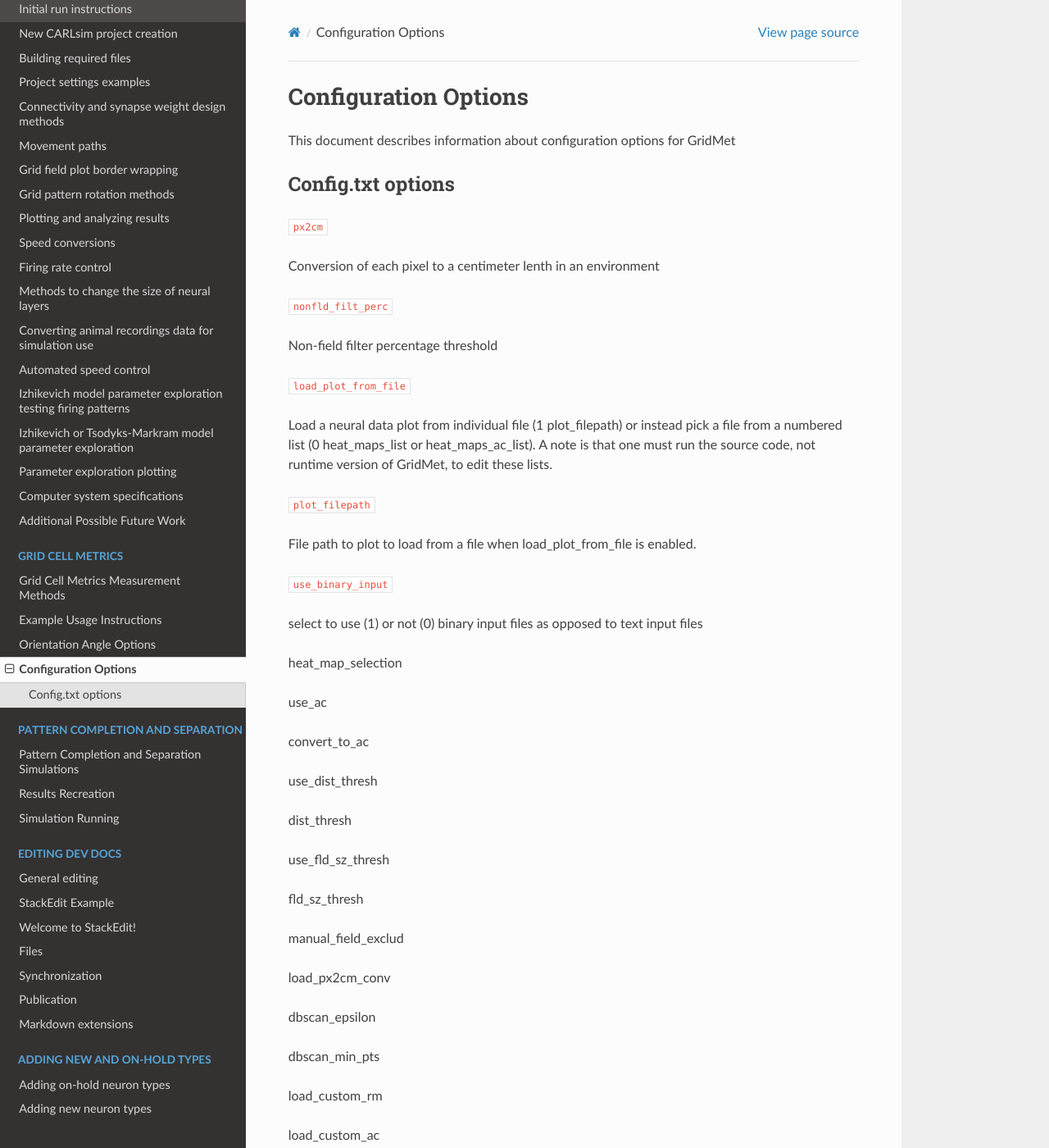
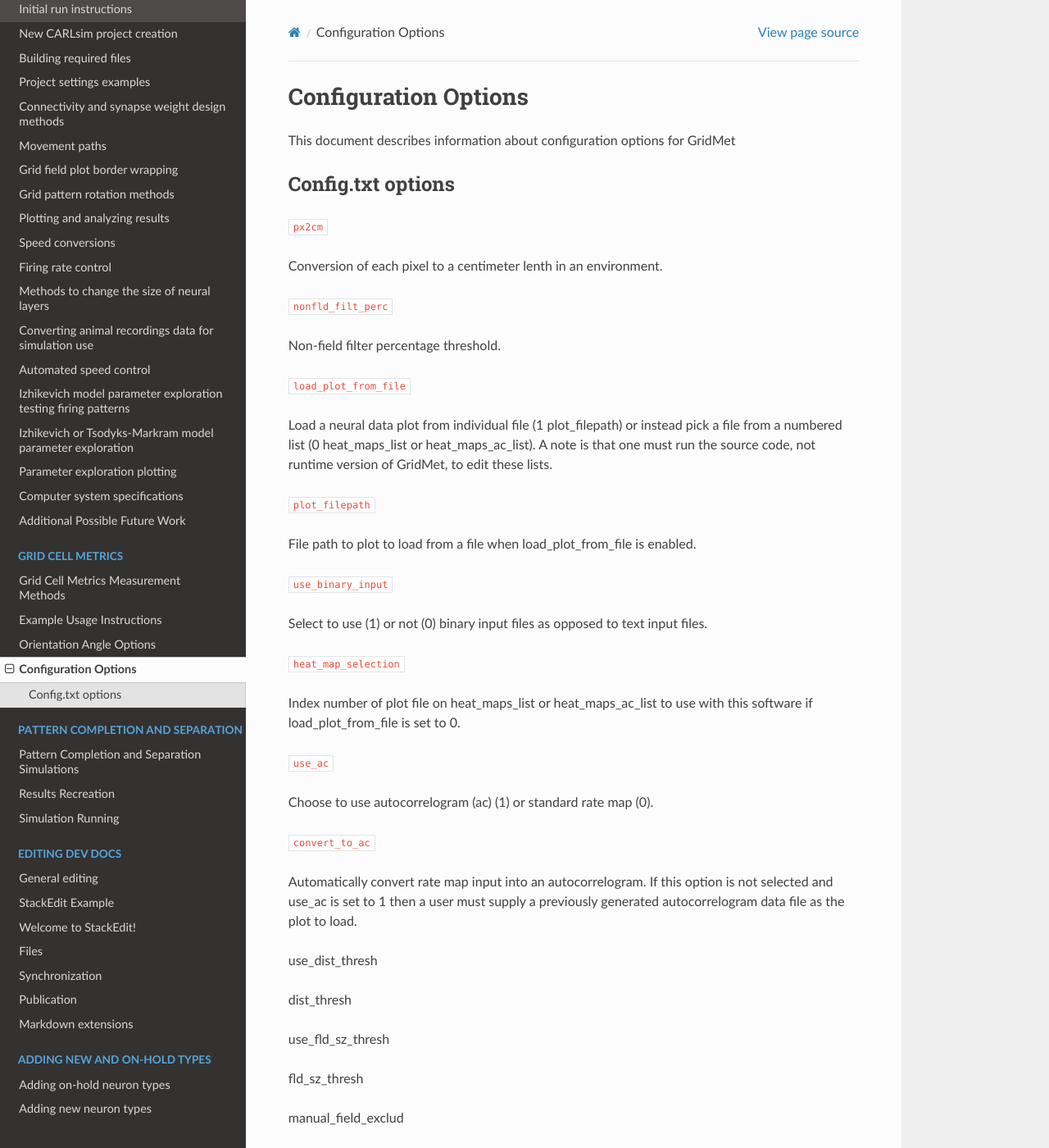
Before and after one commit to Hippocampome-Org/hco_dev_docs, a Sphinx documentation site: the page built from docs/gridcell_metrics/config_options.md, in a window 1280 px wide and 1400 px high. Shown: the whole window at 82% size. Built offline with Sphinx 7.4.7 and the Read the Docs theme 3.1.0, drawn with Linux system fonts in a browser that asks for light colours.

Commit message:
fixed typo

```diff
--- a/docs/gridcell_metrics/config_options.md
+++ b/docs/gridcell_metrics/config_options.md
@@ -7,11 +7,11 @@ This document describes information about configuration options for GridMet
 
 `px2cm`
 
-Conversion of each pixel to a centimeter lenth in an environment
+Conversion of each pixel to a centimeter lenth in an environment.
 
 `nonfld_filt_perc`
 
-Non-field filter percentage threshold
+Non-field filter percentage threshold.
 
 `load_plot_from_file`
 
@@ -23,13 +23,19 @@ File path to plot to load from a file when load_plot_from_file is enabled.
 
 `use_binary_input`
 
-select to use (1) or not (0) binary input files as opposed to text input files
+Select to use (1) or not (0) binary input files as opposed to text input files.
 
-heat_map_selection
+`heat_map_selection`
 
-use_ac
+Index number of plot file on heat_maps_list or heat_maps_ac_list to use with this software if load_plot_from_file is set to 0.
 
-convert_to_ac
+`use_ac`
+
+Choose to use autocorrelogram (ac) (1) or standard rate map (0).
+
+`convert_to_ac`
+
+Automatically convert rate map input into an autocorrelogram. If this option is not selected and use_ac is set to 1 then a user must supply a previously generated autocorrelogram data file as the plot to load.
 
 use_dist_thresh
 
```
Also changed, not shown: other parts of docs/gridcell_metrics/config_options.md (+0 -2 lines), docs/pattern_comp_sep/simulation_run.md (+1 -1 lines).
